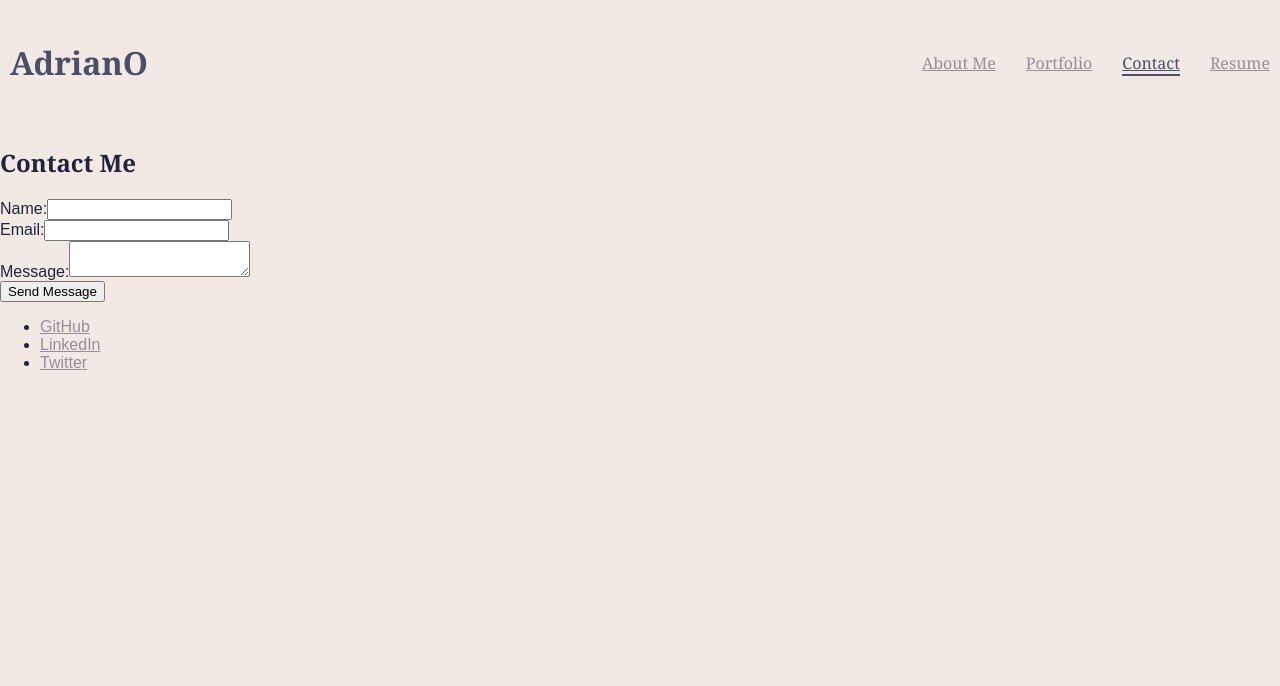
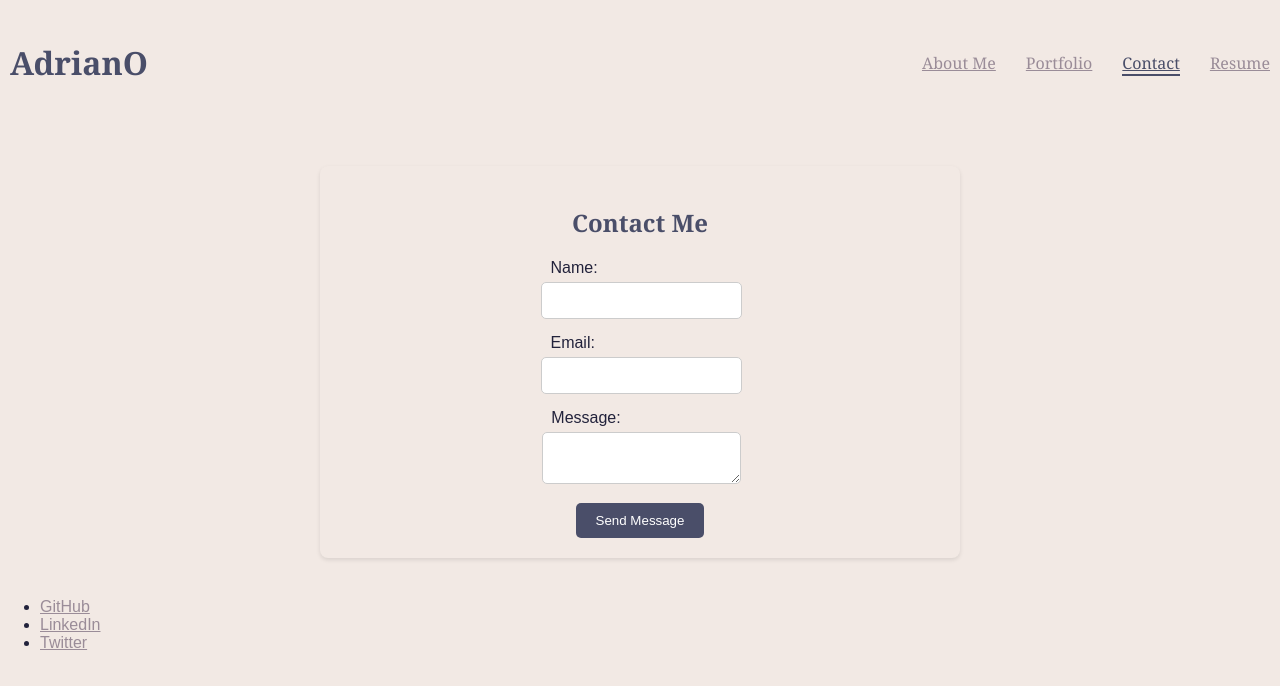
Before and after one commit to Agerian/react-portfolio, a React (Vite) app: page /contact in a window 1280 px wide. Shown: the top 686 px of the page. Built offline with nearby package versions, Linux system fonts and the light colour scheme.

Commit message:
Add Contact.css and update Contact.jsx

```diff
--- a/src/components/Contact.jsx
+++ b/src/components/Contact.jsx
@@ -1,4 +1,5 @@
 import React, { useState } from 'react';
+import '../styles/Contact.css';
 
 function Contact() {
   const [formData, setFormData] = useState({
@@ -75,9 +76,9 @@ function Contact() {
   };
 
   return (
-    <div>
+    <div className="contact-container">
       <h2 id="contact-form">Contact Me</h2>
-      <form onSubmit={handleSubmit}>
+      <form className="contact-form" onSubmit={handleSubmit}>
         <div>
           <label htmlFor="name">Name:</label>
           <input
--- /dev/null
+++ b/src/styles/Contact.css
@@ -0,0 +1,58 @@
+.contact-container {
+  text-align: center;
+  max-width: 600px;
+  margin: 40px auto;
+  padding: 20px;
+  background-color: #F2E9E4;
+  border-radius: 8px;
+  box-shadow: 0 2px 4px rgba(0, 0, 0, 0.1);
+}
+
+.contact-container h2 {
+  color: #4A4E69;
+  font-family: 'Georgia', serif;
+}
+
+.contact-form {
+  display: flex;
+  flex-direction: column;
+  gap: 15px;
+  align-items: center;
+}
+
+.contact-form input[type="text"],
+.contact-form input[type="email"],
+.contact-form textarea {
+  width: 90%;
+  padding: 10px;
+  border: 1px solid #ccc;
+  border-radius: 5px;
+  margin-top: 5px;
+}
+
+.contact-form .error {
+  color: #D83A56;
+  margin: 5px auto;
+}
+
+.contact-form button {
+  background-color: #4A4E69;
+  color: white;
+  border: none;
+  padding: 10px 20px;
+  border-radius: 5px;
+  cursor: pointer;
+  transition: background-color 0.3s ease;
+}
+
+.contact-form button:hover {
+  background-color: #9A8C98;
+}
+
+.contact-form label {
+  text-align: left;
+  display: block;
+  width: 90%;
+  margin-left: auto;
+  margin-right: auto;
+}
```
